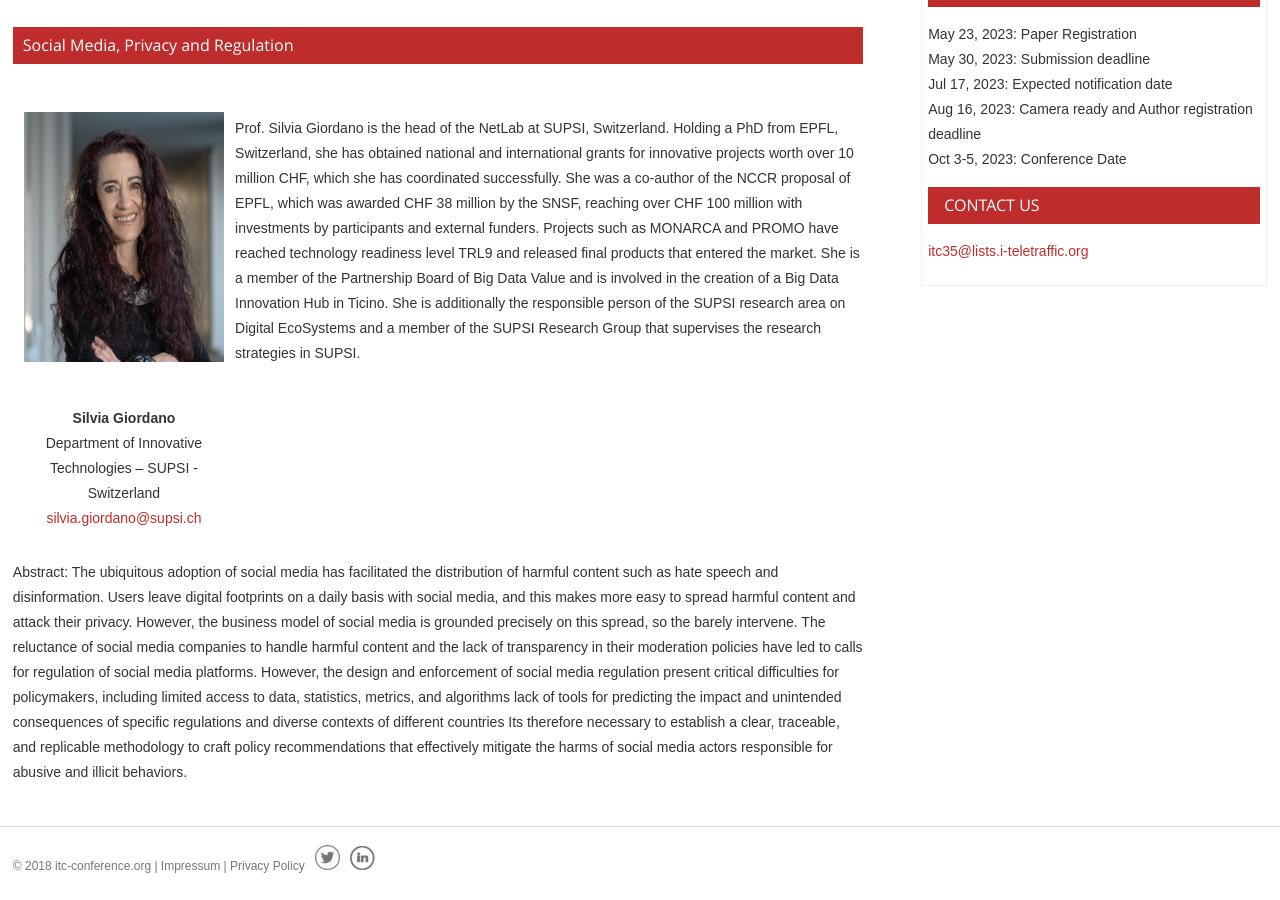
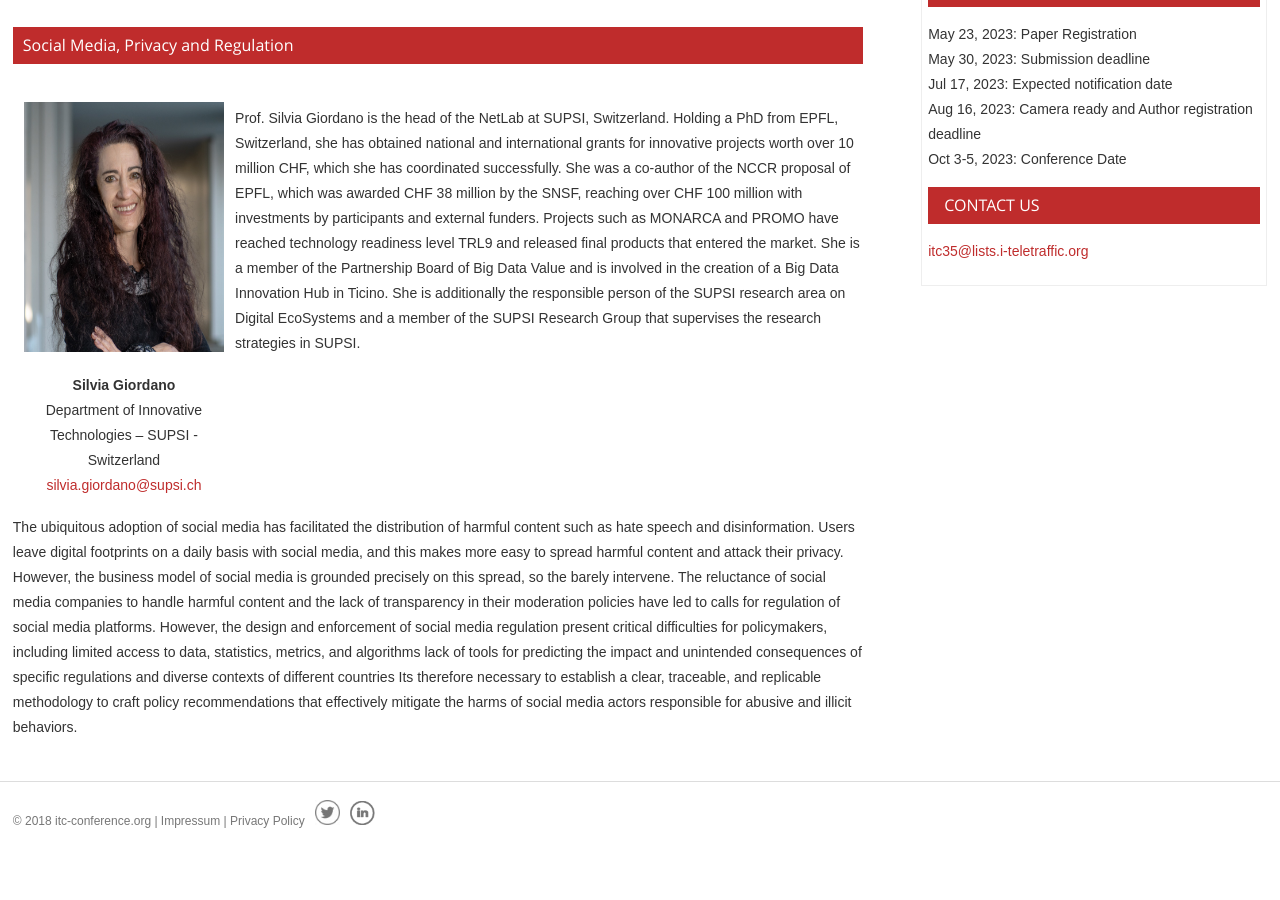
Before and after one commit to ohohlfeld/itc35, a Jekyll site: the page built from keynote.md, in a window 1280 px wide and 900 px high, scrolled down 623 px. Built offline with Jekyll 4.4.1, drawn with Linux system fonts in a browser that asks for light colours; after the commit the page ends 1478 px from its top, so only the background shows below that.

Commit message:
Update keynote.md

```diff
--- a/keynote.md
+++ b/keynote.md
@@ -11,17 +11,17 @@
 <table>
     <tbody><tr>
         <br>
-        <td  style="width:200px height:300px" align="center">
+        <td  style="width:200px height:250px" align="center">
             <img src="{{ site.baseurl }}/assets/images/keynote/SilviaGiordano.png" alt="Silvia Giordano" width="200" height="250">
         </td>
-        <td style="height:300px">
+        <td style="height:250px">
             <p style="font-size:15px height=300">
                 Prof. Silvia Giordano is the head of the NetLab at SUPSI, Switzerland. Holding a PhD from EPFL, Switzerland, she has obtained national and international grants for innovative projects worth over 10 million CHF, which she has coordinated successfully. She was a co-author of the NCCR proposal of EPFL, which was awarded CHF 38 million by the SNSF, reaching over CHF 100 million with investments by participants and external funders. Projects such as MONARCA and PROMO have reached technology readiness level TRL9 and released final products that entered the market. She is a member of the Partnership Board of Big Data Value and is involved in the creation of a Big Data Innovation Hub in Ticino. She is additionally the responsible person of the SUPSI research area on Digital EcoSystems and a member of the SUPSI Research Group that supervises the research strategies in SUPSI.
             </p>
         </td>
     </tr>
     <tr>
-        <td height="150" align="center">
+        <td height="100" align="center">
             <b>Silvia Giordano</b><br>
             Department of Innovative Technologies – SUPSI - Switzerland<br>
             <a href="mailto:silvia.giordano@supsi.ch">silvia.giordano@supsi.ch</a>
@@ -31,7 +31,7 @@
 </table>
 
 <p>
-Abstract: The ubiquitous adoption of social media has facilitated the distribution of harmful content such as hate speech and disinformation. Users leave digital footprints on a daily basis with social media, and this makes more easy to spread harmful content and attack their privacy.
+The ubiquitous adoption of social media has facilitated the distribution of harmful content such as hate speech and disinformation. Users leave digital footprints on a daily basis with social media, and this makes more easy to spread harmful content and attack their privacy.
 However, the business model of social media is grounded precisely on this spread, so the barely intervene.
 
 The reluctance of social media companies to handle harmful content and the lack of transparency in their moderation policies have led to calls for regulation of social media platforms.
```
